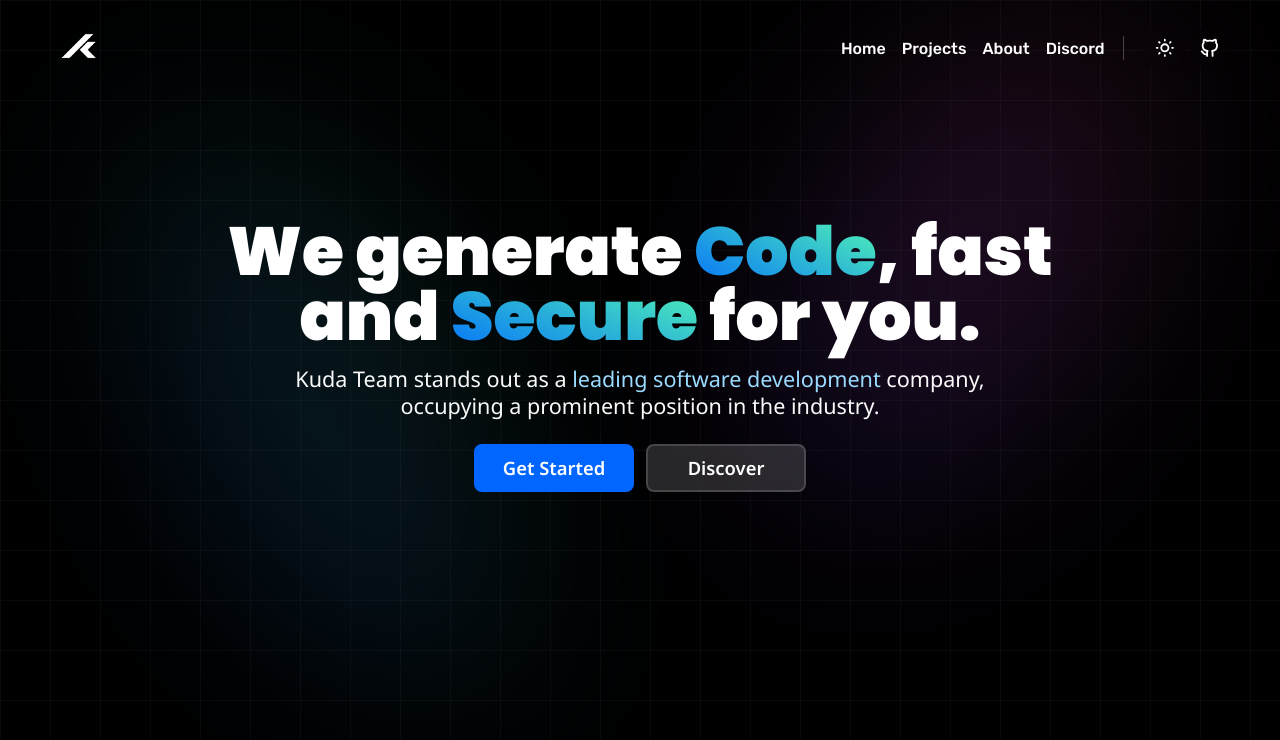
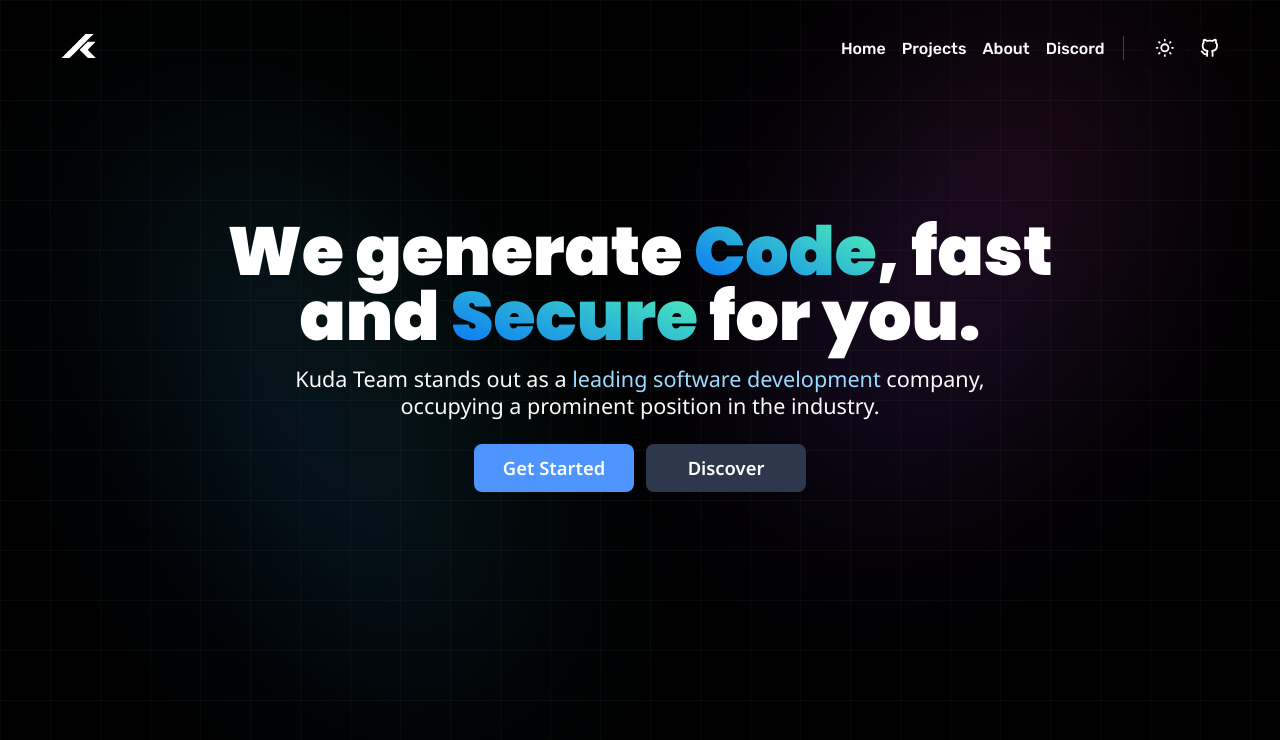
Before and after one commit to Kuda-Development/Kuda-Web, a React (Vite) app: page / in a window 1280 px wide. Shown: the top 740 px of the page. Built offline with nearby package versions, Linux system fonts and the light colour scheme.

Commit message:
✨ Logo SVG, Dynamic color of theme

```diff
--- a/src/components/Header.tsx
+++ b/src/components/Header.tsx
@@ -30,11 +30,101 @@
     <header role="banner" className="app_header">
       <section className="logo">
         <a href="/" aria-label="Home">
-          <img
+          <svg
+            className="img"
+            version="1.1"
+            id="Layer_1"
+            xmlns="http://www.w3.org/2000/svg"
+            // xmlns:xlink="http://www.w3.org/1999/xlink"
+            x="0px"
+            y="0px"
+            width="100%"
+            viewBox="0 0 1649 1649"
+            enable-background="new 0 0 1649 1649"
+            // xml:space="preserve"
+          >
+            <path
+              fill="currentColor"
+              opacity="1.000000"
+              stroke="none"
+              d="
+M1114.214600,575.214294
+	C969.393738,720.047241 824.817017,864.624390 680.242126,1009.203369
+	C640.063660,1049.382935 599.873230,1089.550781 559.761414,1129.796753
+	C557.466614,1132.099243 555.166809,1132.960205 551.944214,1132.955444
+	C487.118317,1132.860229 422.292236,1132.880371 357.466217,1132.841309
+	C355.658600,1132.840210 353.851257,1132.441772 352.043793,1132.228638
+	C351.866272,1131.750000 351.688751,1131.271240 351.511230,1130.792603
+	C355.560638,1126.588501 359.568878,1122.343628 363.668304,1118.188965
+	C371.334747,1110.419189 379.017395,1102.664551 386.759827,1094.970581
+	C398.489105,1083.314941 410.319000,1071.760254 422.022705,1060.079224
+	C430.880524,1051.238403 439.546265,1042.204956 448.414917,1033.375244
+	C454.725555,1027.092285 461.302643,1021.077209 467.631744,1014.812195
+	C474.848328,1007.668823 481.883606,1000.342651 489.066986,993.165283
+	C497.275177,984.963867 505.610931,976.889771 513.796936,968.666504
+	C522.295898,960.128784 530.620911,951.417725 539.135559,942.895874
+	C546.882080,935.143005 554.854431,927.615601 562.592041,919.854004
+	C570.216431,912.205872 577.586731,904.304260 585.224060,896.669373
+	C592.974365,888.921387 600.998047,881.446716 608.747620,873.697937
+	C616.035095,866.411011 623.072937,858.875061 630.307983,851.534912
+	C639.255981,842.457031 648.286438,833.460388 657.294983,824.442383
+	C666.357605,815.370056 675.390991,806.267944 684.522156,797.265015
+	C693.568848,788.345398 702.820618,779.632263 711.799194,770.645569
+	C720.539673,761.897156 728.935181,752.803772 737.687500,744.067688
+	C748.256348,733.518555 759.116150,723.261108 769.706848,712.733459
+	C777.017395,705.466553 784.005005,697.875427 791.285522,690.577454
+	C797.573242,684.274536 804.128784,678.239624 810.460144,671.979187
+	C818.045471,664.479004 825.500488,656.847107 833.045410,649.305786
+	C840.891602,641.463135 848.828613,633.710754 856.631653,625.825562
+	C863.883728,618.497192 870.931274,610.965576 878.216248,603.670715
+	C885.848022,596.028687 893.691101,588.598083 901.375671,581.007996
+	C908.966125,573.510864 916.467957,565.924011 924.019287,558.387207
+	C933.216614,549.207581 942.427368,540.041504 951.627380,530.864563
+	C954.671692,527.827881 958.182678,525.109741 960.592773,521.630981
+	C962.739563,518.532288 965.248840,518.013855 968.477600,518.015015
+	C1033.636963,518.038513 1098.796265,518.028625 1163.955688,518.077454
+	C1165.666992,518.078735 1167.377808,518.662292 1170.358398,519.205750
+	C1150.977417,538.536255 1132.718384,556.747681 1114.214600,575.214294
+z"
+            />
+            <path
+              fill="currentColor"
+              opacity="1.000000"
+              stroke="none"
+              d="
+M1129.196289,1027.803711
+	C1163.717529,1062.267090 1197.984131,1096.485107 1233.138794,1131.590088
+	C1230.591431,1132.208008 1229.178955,1132.849365 1227.765991,1132.850464
+	C1161.951904,1132.898682 1096.137695,1132.921997 1030.324097,1132.760742
+	C1028.038452,1132.755127 1025.211182,1131.391479 1023.553711,1129.739990
+	C971.268066,1077.644775 919.095459,1025.436279 866.907837,973.242798
+	C851.122253,957.455444 835.387512,941.616760 819.514465,925.917847
+	C817.044739,923.475159 816.324036,921.909912 819.232239,919.158691
+	C826.409607,912.369202 833.266846,905.241211 840.254761,898.251343
+	C847.312927,891.191223 854.373474,884.133545 861.432800,877.074585
+	C869.716919,868.790955 878.047546,860.553284 886.273621,852.212402
+	C897.867249,840.456970 909.327454,828.569824 920.947266,816.840698
+	C934.468140,803.192505 948.050842,789.604675 961.698486,776.083313
+	C973.420715,764.469543 985.353882,753.068237 997.039673,741.418457
+	C1005.956238,732.529236 1014.513184,723.276794 1023.523560,714.486694
+	C1025.137207,712.912537 1028.178711,712.128662 1030.565063,712.120178
+	C1070.386353,711.978577 1110.208130,712.018433 1150.029907,712.018555
+	C1175.189209,712.018616 1200.348633,712.006042 1225.507935,712.049194
+	C1227.309326,712.052307 1229.109863,712.466858 1232.037964,712.829712
+	C1230.246460,714.917664 1229.394897,716.053589 1228.401367,717.047485
+	C1167.738770,777.729309 1107.052490,838.387146 1046.409180,899.088196
+	C1039.854858,905.648804 1033.674683,912.585938 1027.056152,919.078491
+	C1024.380615,921.703125 1024.480591,923.211548 1027.109741,925.825317
+	C1057.238037,955.777405 1087.246094,985.850403 1117.285645,1015.891785
+	C1121.172607,1019.779053 1125.056274,1023.669617 1129.196289,1027.803711
+z"
+            />
+          </svg>
+          {/* <img
             className="img"
             src="/kuda-logo-no-background.png"
             alt="Kuda LLC Logo"
-          />
+          /> */}
         </a>
       </section>
       <section className="content" role="navigation">
--- a/src/styles/Header.css
+++ b/src/styles/Header.css
@@ -21,6 +21,11 @@
   width: 4rem;
   object-fit: cover;
   cursor: pointer;
+  color: white;
+}
+
+html[data-theme="light"] .app_header .logo .img {
+  color: rgb(15, 17, 26);
 }
 
 .app_header .content {
@@ -108,7 +113,7 @@
 
 .app_header .content .content_link,
 .app_header .content .content_btn {
-  background-color: transparent;
+  background: transparent;
   border: none;
   text-decoration: none;
   color: white;
@@ -140,7 +145,7 @@
   width: 2.5rem;
   color: rgb(255, 255, 255);
   height: 2.5rem;
-  transition: background-color 0.25s ease-in-out, color 0.25s ease-in-out;
+  transition: background 0.25s ease-in-out, color 0.25s ease-in-out;
   border-radius: 0.55rem;
   backdrop-filter: blur(5px);
 }
@@ -171,13 +176,13 @@
 .app_header .content .content_link.github:hover,
 .app_header .content .content_btn.toggle_theme:hover,
 .app_header .content .content_btn.toggle_menu:hover {
-  background-color: rgb(255, 255, 255, 0.1);
+  background: rgb(255, 255, 255, 0.1);
 }
 
 html[data-theme="light"] .app_header .content .content_link.github:hover,
 html[data-theme="light"] .app_header .content .content_btn.toggle_theme:hover,
 html[data-theme="light"] .app_header .content .content_btn.toggle_menu:hover {
-  background-color: rgba(0, 0, 0, 0.05);
+  background: rgba(0, 0, 0, 0.05);
 }
 
 @media screen and (max-width: 1000px) {
--- a/src/styles/Landing.css
+++ b/src/styles/Landing.css
@@ -128,8 +128,7 @@
   color: rgb(255, 255, 255);
   line-height: 1.655rem;
   backdrop-filter: blur(5px);
-  background-color: rgb(255, 255, 255, 0.15);
-  border: solid 0.15rem rgb(255, 255, 255, 0.15);
+  background-color: rgb(46, 56, 76);
   border-radius: 0.5rem;
   width: 10rem;
   height: 3rem;
@@ -144,8 +143,7 @@
 }
 
 .app_landing .landing_content .landing_btns .landing_btn:hover {
-  background-color: rgb(255, 255, 255, 0.25);
-  border: solid 0.15rem rgb(255, 255, 255, 0.45);
+  background-color: rgb(56, 73, 105);
 }
 
 html[data-theme="light"]
@@ -153,9 +151,9 @@
   .landing_content
   .landing_btns
   .landing_btn.discover {
-  background-color: rgb(0, 102, 255);
-  color: white;
-  border: none;
+  background-color: rgb(255, 255, 255);
+  color: rgb(0, 0, 0);
+  border: solid 0.1rem rgba(156, 156, 176, 0.3);
 }
 
 html[data-theme="light"]
@@ -163,11 +161,12 @@
   .landing_content
   .landing_btns
   .landing_btn.discover:hover {
-  background-color: rgb(92, 155, 251);
+  background-color: rgb(255, 255, 255);
+  border: solid 0.1rem rgba(124, 124, 141, 0.3);
 }
 
 .app_landing .landing_content .landing_btns .landing_btn.get_started {
-  background-color: rgb(0, 102, 255);
+  background-color: rgb(78, 149, 255);
   color: white;
   border: none;
 }
@@ -181,7 +180,7 @@
 }
 
 .app_landing .landing_content .landing_btns .landing_btn.get_started:hover {
-  background-color: rgb(92, 155, 251);
+  background-color: rgb(73, 173, 255);
 }
 
 html[data-theme="light"]
@@ -200,12 +199,13 @@
 
   html[data-theme="light"] .app_landing .bg_circle_1,
   html[data-theme="light"] .app_landing .bg_circle_2 {
-    opacity: 0.25;
+    opacity: 0.3;
   }
 
   .app_landing .bg_circle_1 {
     top: 10%;
   }
+
   .app_landing .landing_content {
     margin: 17.5vh auto auto auto;
   }
@@ -237,7 +237,7 @@
 
   html[data-theme="light"] .app_landing .bg_circle_1,
   html[data-theme="light"] .app_landing .bg_circle_2 {
-    opacity: 0.35;
+    opacity: 0.4;
   }
 
   .app_landing .landing_content {
@@ -272,7 +272,7 @@
 
   html[data-theme="light"] .app_landing .bg_circle_1,
   html[data-theme="light"] .app_landing .bg_circle_2 {
-    opacity: 0.4;
+    opacity: 0.45;
   }
 
   .app_landing .landing_content {
--- a/src/styles/main.css
+++ b/src/styles/main.css
@@ -26,8 +26,8 @@
 html[data-theme="light"] {
   background-color: rgb(250, 250, 250);
   background-image: linear-gradient(
-      rgba(209, 209, 209, 0.05) 1px,
+      rgba(209, 209, 209, 0.15) 1px,
       transparent 1px
     ),
-    linear-gradient(to right, rgb(209, 209, 209, 0.05) 1px, transparent 1px);
+    linear-gradient(to right, rgb(209, 209, 209, 0.15) 1px, transparent 1px);
 }
```
